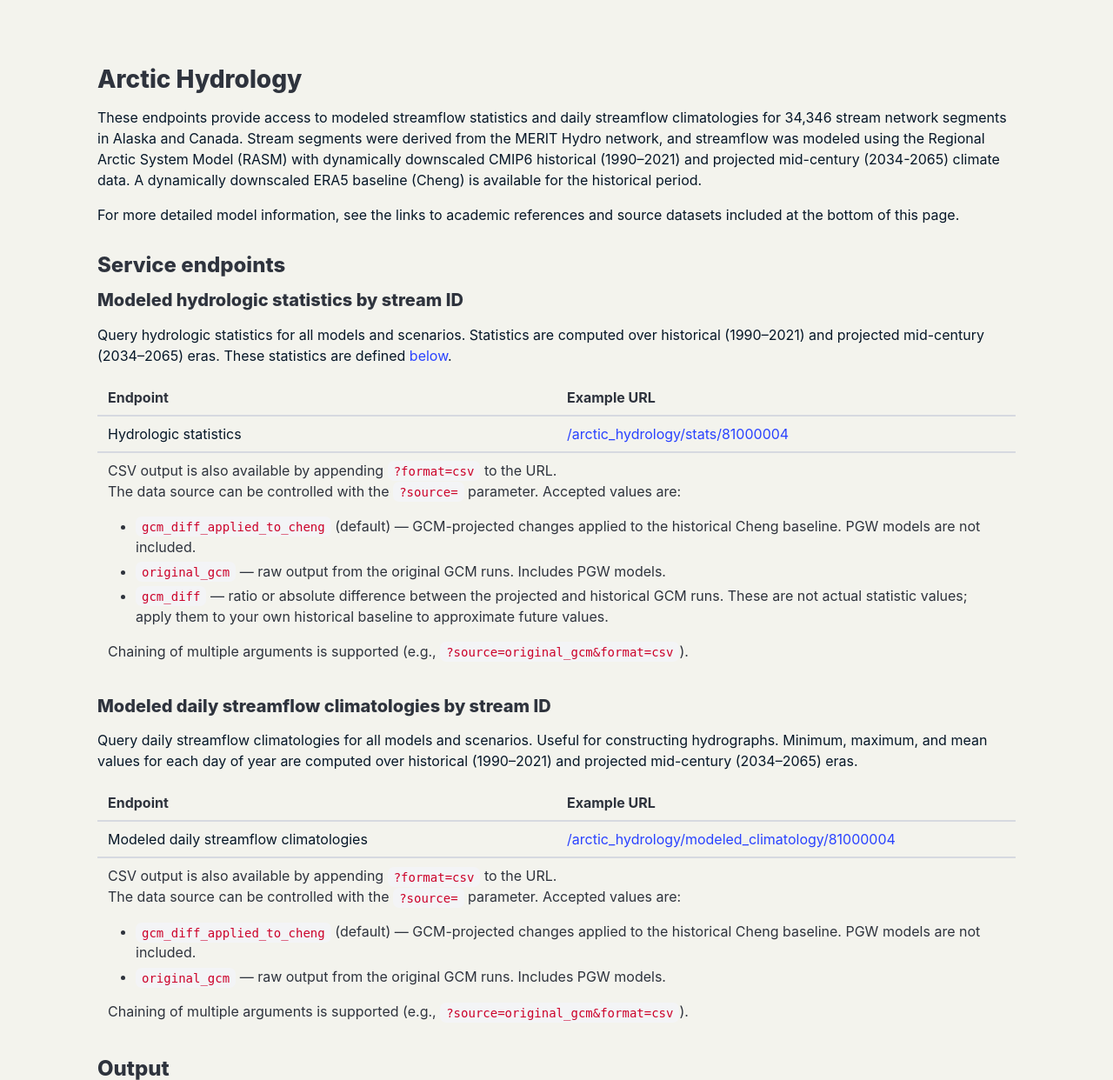
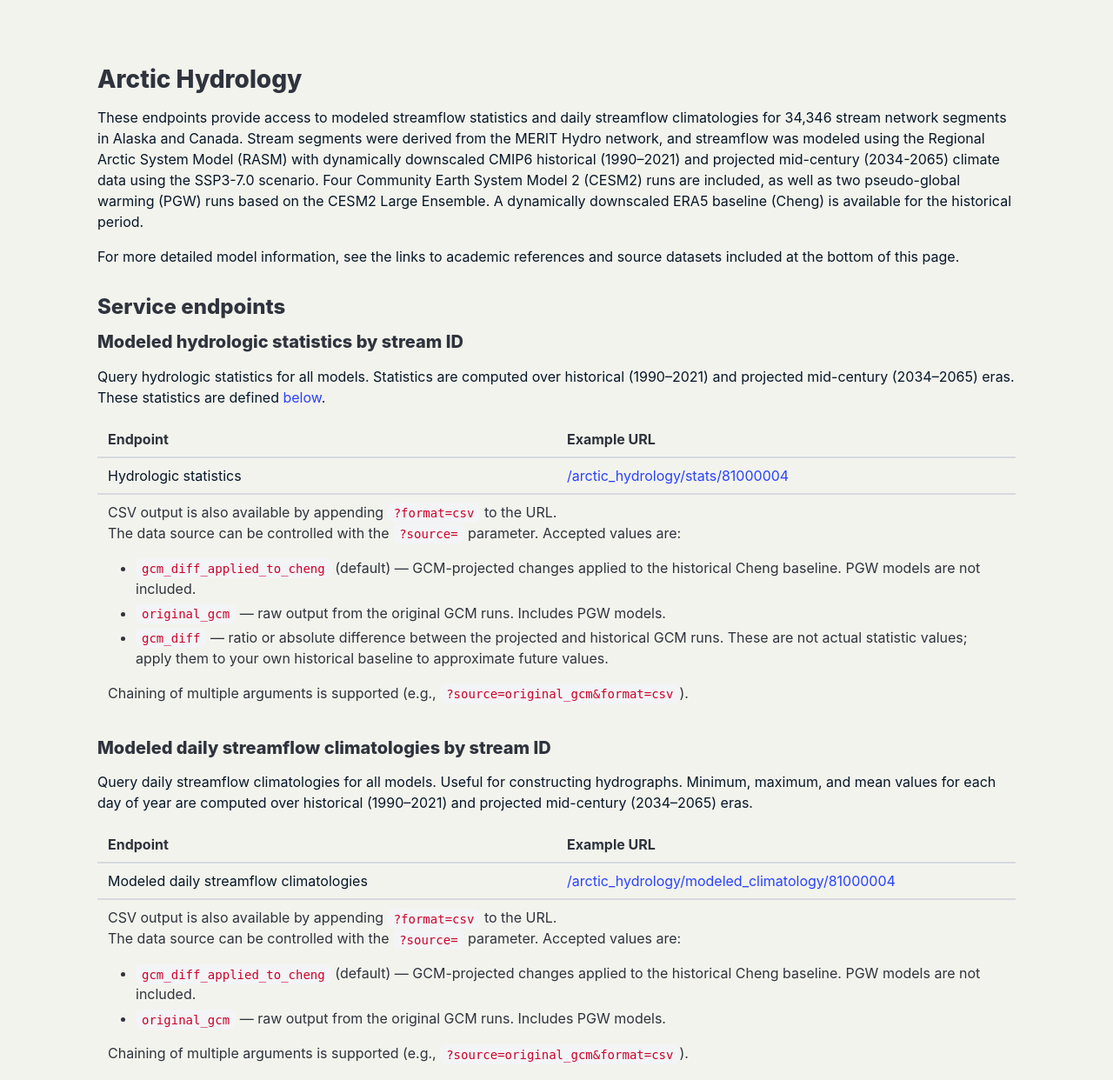
Before and after one commit to ua-snap/data-api, a Python web app: template templates/documentation/arctic_hydrology.html in a window 1280 px wide. Shown: the part 175-1417 px from the top of the page at 87% size. Run offline with Jinja, Linux system fonts and the light colour scheme; the template is opened without the code that fills it, so the values that code supplies are empty.

Commit message:
fix gauge id; add documentation about models

```diff
--- a/routes/arctic_hydrology.py
+++ b/routes/arctic_hydrology.py
@@ -621,8 +621,9 @@ def populate_feature_attributes(data_dict, gdf):
 
     # data_dict["name"] = "" # arctic rivers segments do not have stream names associated
 
-    # gauge ID is blank or null for most features, so default to None if not present or NaN
-    data_dict["gauge_id"] = gdf.loc[0].get("Gauge_ID", None)
+    # gauge ID is blank for most features; normalize None/NaN to "" so the key is always present
+    gauge_id_raw = gdf.loc[0].get("Gauge_ID", None)
+    data_dict["gauge_id"] = gauge_id_raw if isinstance(gauge_id_raw, str) else ""
 
     # the watershed ID matches the GVV code for HUC8 in Alaska or Yukon watershed in Canada
     # all Yukon watersheds begin with "YTHYDRO" while HUC8s are just numeric
--- a/templates/documentation/arctic_hydrology.html
+++ b/templates/documentation/arctic_hydrology.html
@@ -7,8 +7,11 @@
   Canada. Stream segments were derived from the MERIT Hydro network, and
   streamflow was modeled using the Regional Arctic System Model (RASM) with
   dynamically downscaled CMIP6 historical (1990&ndash;2021) and projected
-  mid-century (2034-2065) climate data. A dynamically downscaled ERA5 baseline
-  (Cheng) is available for the historical period.
+  mid-century (2034-2065) climate data using the SSP3-7.0 scenario. Four
+  Community Earth System Model 2 (CESM2) runs are included, as well as two
+  pseudo-global warming (PGW) runs based on the CESM2 Large Ensemble. A
+  dynamically downscaled ERA5 baseline (Cheng) is available for the historical
+  period.
 </p>
 
 <!-- TODO: create a way for users to find the stream IDs for streams of interest, and reference it here -->
@@ -24,9 +27,9 @@
 <h4>Modeled hydrologic statistics by stream ID</h4>
 
 <p>
-  Query hydrologic statistics for all models and scenarios. Statistics are
-  computed over historical (1990&ndash;2021) and projected mid-century
-  (2034&ndash;2065) eras. These statistics are defined
+  Query hydrologic statistics for all models. Statistics are computed over
+  historical (1990&ndash;2021) and projected mid-century (2034&ndash;2065) eras.
+  These statistics are defined
   <a href="#stats_table">below</a>.
 </p>
 
@@ -81,9 +84,9 @@
 <h4>Modeled daily streamflow climatologies by stream ID</h4>
 
 <p>
-  Query daily streamflow climatologies for all models and scenarios. Useful for
-  constructing hydrographs. Minimum, maximum, and mean values for each day of
-  year are computed over historical (1990&ndash;2021) and projected mid-century
+  Query daily streamflow climatologies for all models. Useful for constructing
+  hydrographs. Minimum, maximum, and mean values for each day of year are
+  computed over historical (1990&ndash;2021) and projected mid-century
   (2034&ndash;2065) eras.
 </p>
 
```
